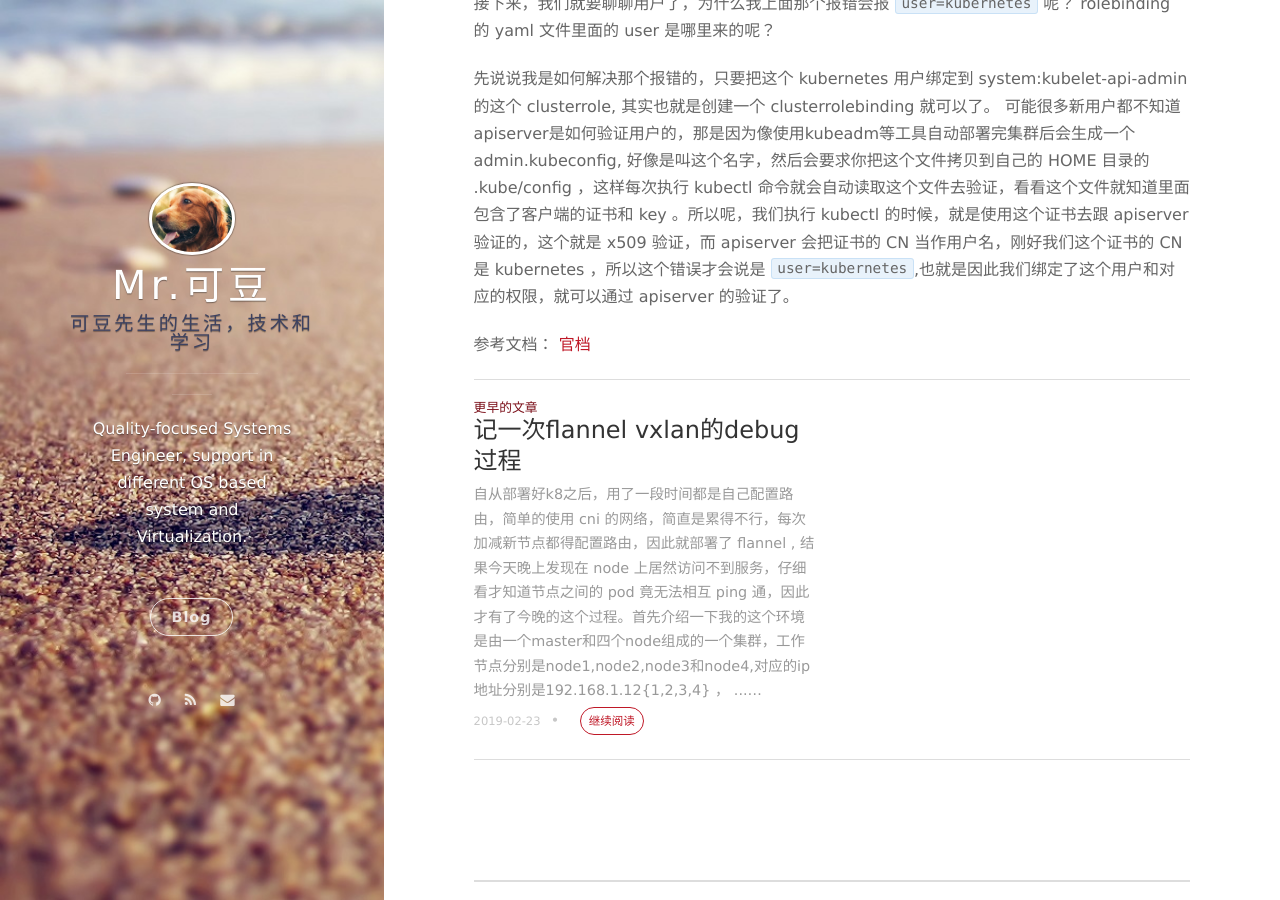
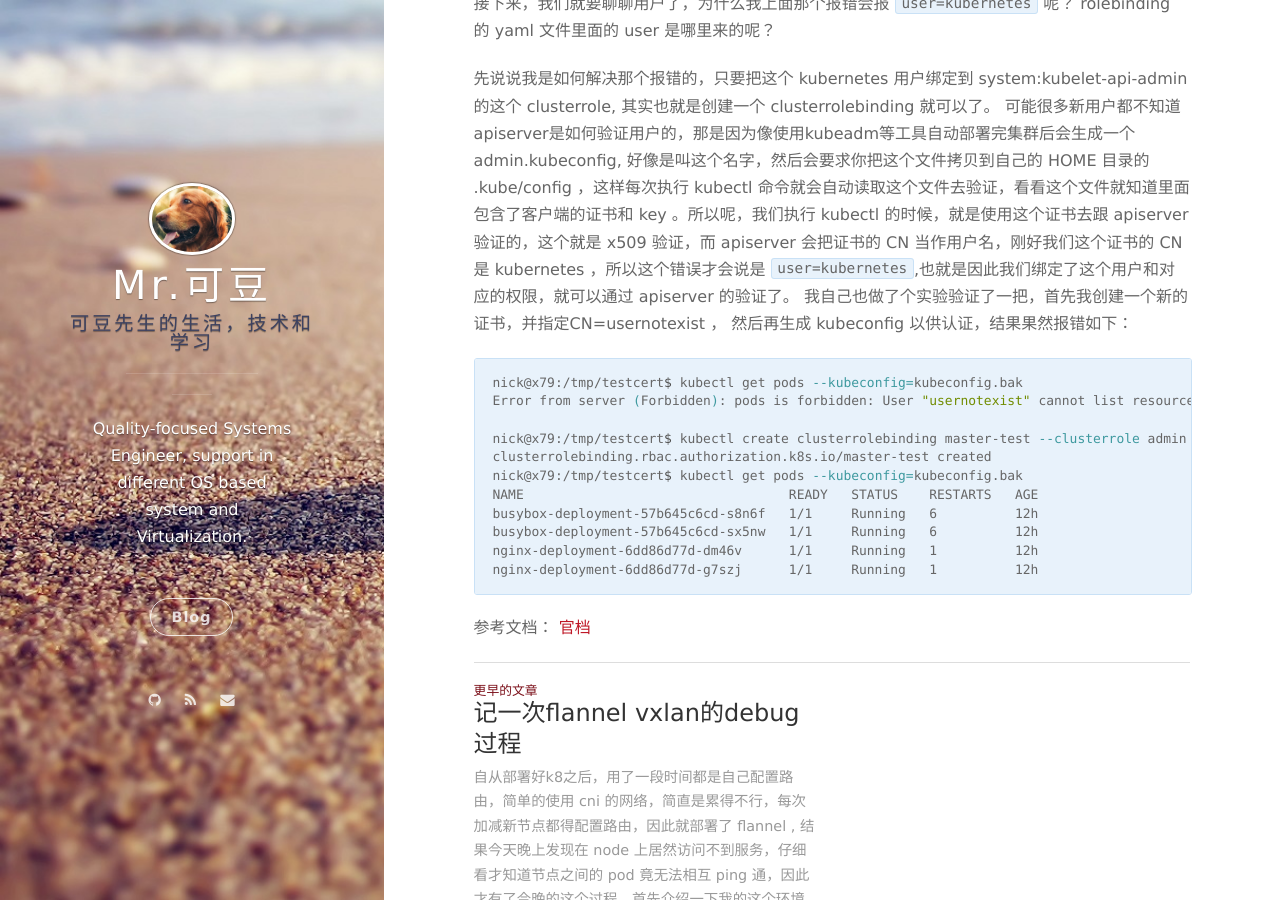
Before and after one commit to NickSu86/NickSu86.github.io, a Jekyll site: the page built from _posts/2019-04-19-K8S-RBAC-1.markdown, in a window 1280 px wide and 900 px high, scrolled down 2034 px. Built offline with Jekyll 4.4.1, drawn with Linux system fonts in a browser that asks for light colours; nearby versions of some CDN libraries; comment, search, counter and statistics services are not loaded.

Commit message:
update _posts/2019-04-19-K8S-RBAC-1.markdown

````diff
--- a/_posts/2019-04-19-K8S-RBAC-1.markdown
+++ b/_posts/2019-04-19-K8S-RBAC-1.markdown
@@ -52,6 +52,20 @@ roleRef:
 
 先说说我是如何解决那个报错的，只要把这个 kubernetes 用户绑定到 system:kubelet-api-admin 的这个 clusterrole, 其实也就是创建一个 clusterrolebinding 就可以了。
 可能很多新用户都不知道apiserver是如何验证用户的，那是因为像使用kubeadm等工具自动部署完集群后会生成一个 admin.kubeconfig, 好像是叫这个名字，然后会要求你把这个文件拷贝到自己的 HOME 目录的 .kube/config ，这样每次执行 kubectl 命令就会自动读取这个文件去验证，看看这个文件就知道里面包含了客户端的证书和 key 。所以呢，我们执行 kubectl 的时候，就是使用这个证书去跟 apiserver 验证的，这个就是 x509 验证，而 apiserver 会把证书的 CN 当作用户名，刚好我们这个证书的 CN 是 kubernetes ，所以这个错误才会说是 `user=kubernetes`,也就是因此我们绑定了这个用户和对应的权限，就可以通过 apiserver 的验证了。
+我自己也做了个实验验证了一把，首先我创建一个新的证书，并指定CN=usernotexist ， 然后再生成 kubeconfig 以供认证，结果果然报错如下：
+```shell
+nick@x79:/tmp/testcert$ kubectl get pods --kubeconfig=kubeconfig.bak
+Error from server (Forbidden): pods is forbidden: User "usernotexist" cannot list resource "pods" in API group "" in the namespace "default":
+
+nick@x79:/tmp/testcert$ kubectl create clusterrolebinding master-test --clusterrole admin --user usernotexist
+clusterrolebinding.rbac.authorization.k8s.io/master-test created
+nick@x79:/tmp/testcert$ kubectl get pods --kubeconfig=kubeconfig.bak
+NAME                                  READY   STATUS    RESTARTS   AGE
+busybox-deployment-57b645c6cd-s8n6f   1/1     Running   6          12h
+busybox-deployment-57b645c6cd-sx5nw   1/1     Running   6          12h
+nginx-deployment-6dd86d77d-dm46v      1/1     Running   1          12h
+nginx-deployment-6dd86d77d-g7szj      1/1     Running   1          12h
+```
 
 
 
````
